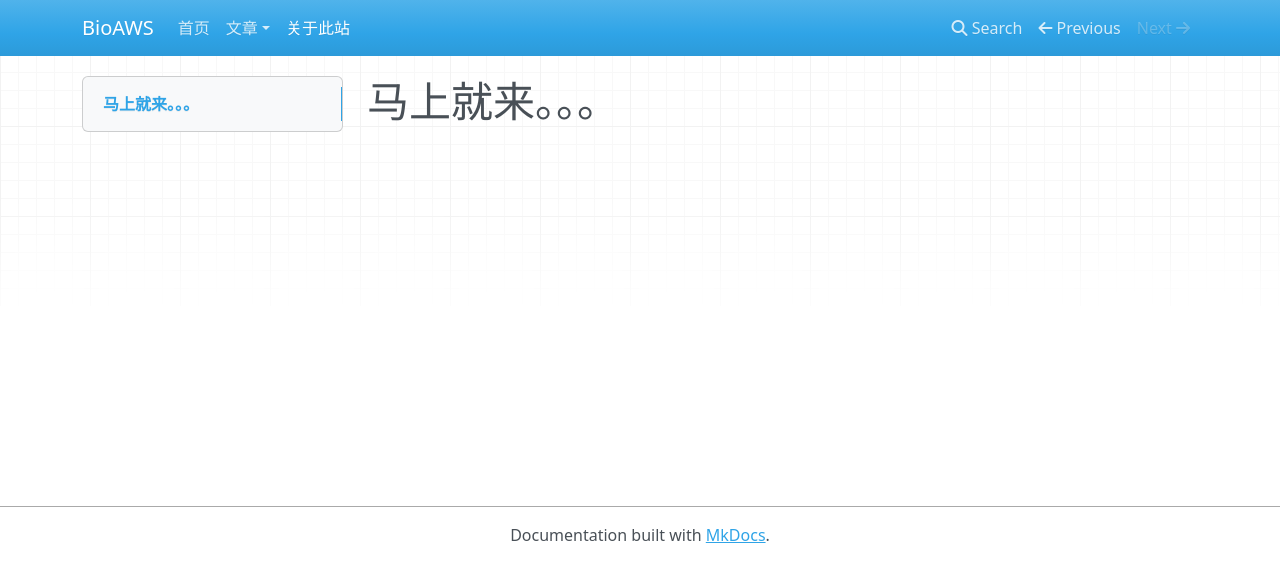
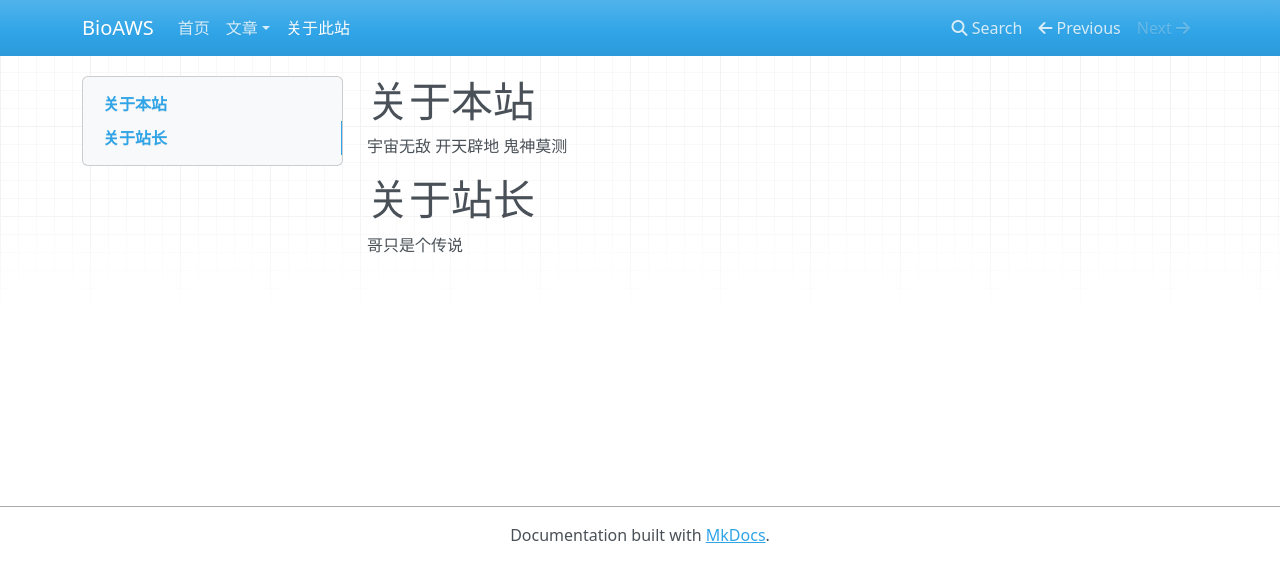
Before and after one commit to DavisChen99/bioaws, an MkDocs documentation site: the page built from docs/about.md, in a window 1280 px wide. Shown: the top 582 px of the page. Built offline with MkDocs 1.6.1, drawn with Linux system fonts in a browser that asks for light colours; nearby versions of some CDN libraries; old or Windows-style settings are respelled for this version of MkDocs.

Commit message:
modified about.md

```diff
--- a/docs/about.md
+++ b/docs/about.md
@@ -1 +1,5 @@
-# 马上就来。。。
+# 关于本站
+宇宙无敌 开天辟地 鬼神莫测
+
+# 关于站长
+哥只是个传说
```
